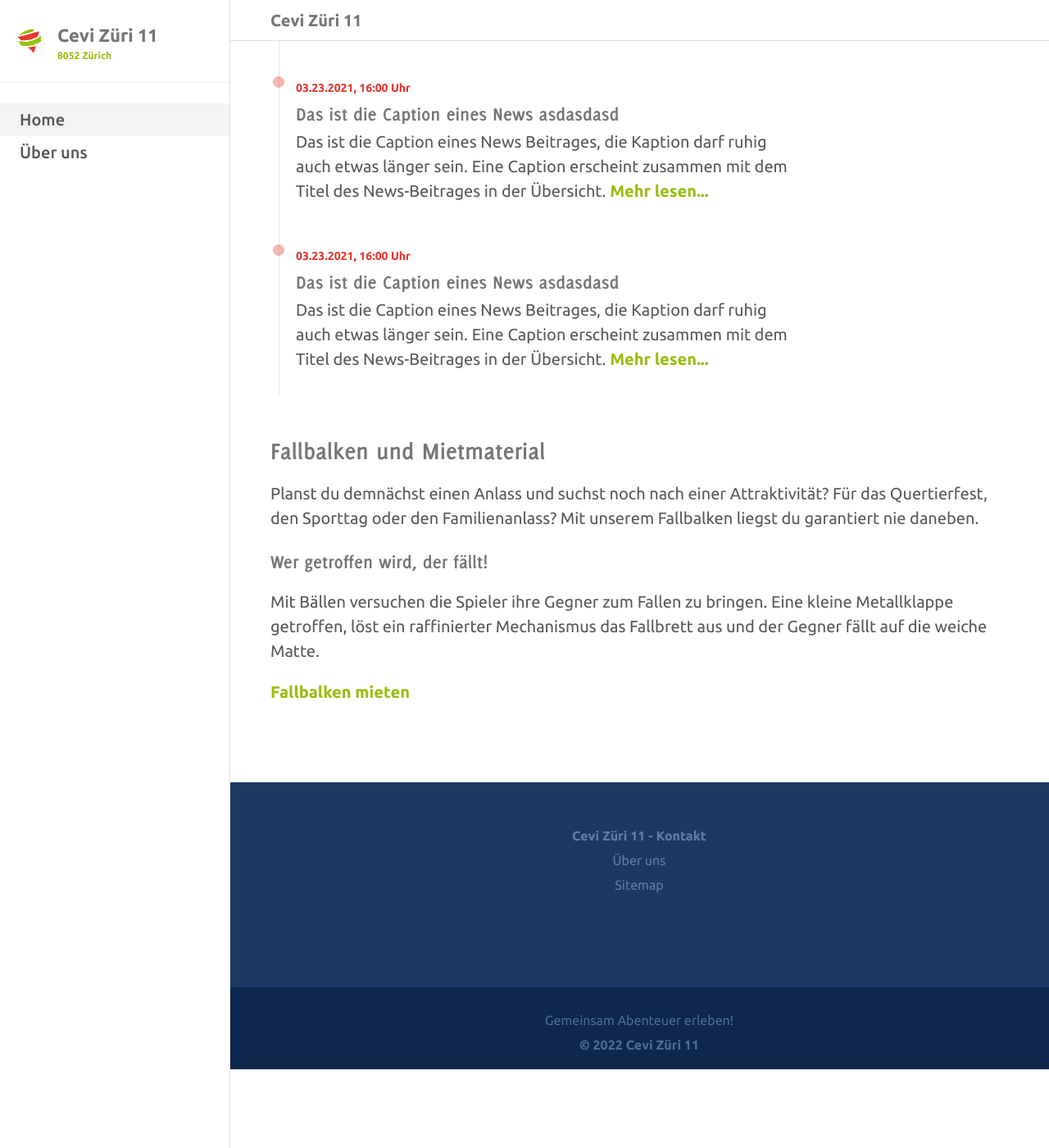
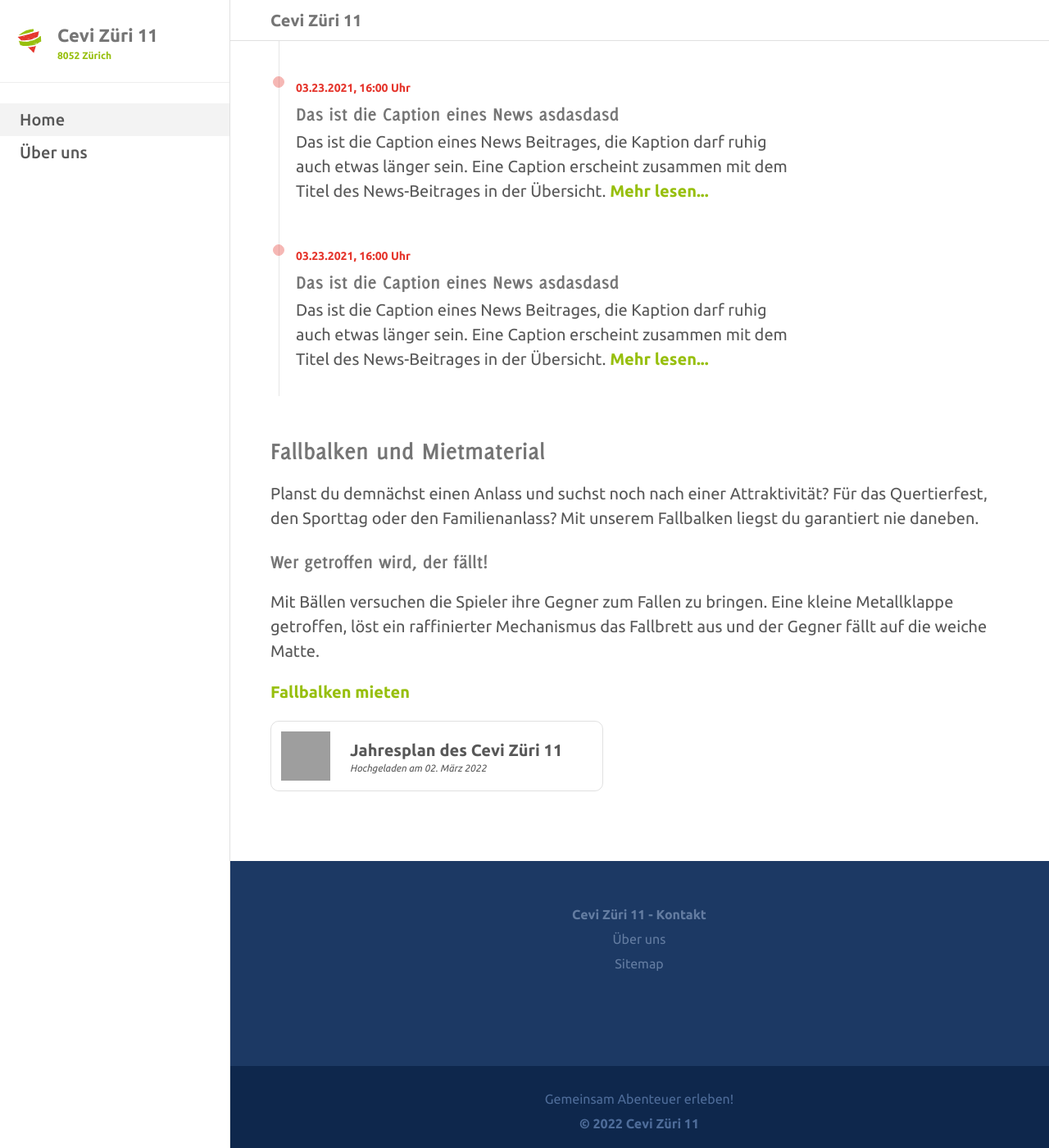
Before and after one commit to wp99cp/cevi_zh11_webpage, a Jekyll site: the page built from content/startseite.md, in a window 1280 px wide and 1400 px high, scrolled down 1066 px. Shown: the whole window at 82% size. Built offline with Jekyll 4.4.1, drawn with Linux system fonts in a browser that asks for light colours; before the commit the page ends 2370 px from its top, so only the background shows below that.

Commit message:
add support download liquid tag
- add liquid tag for displaying a document for download

```diff
--- /dev/null
+++ b/_plugins/download-container.rb
@@ -0,0 +1,34 @@
+module Jekyll
+  class RenderTimeTag < Liquid::Tag
+
+    def initialize(tag_name, input, tokens)
+      super
+      @input = input
+    end
+
+    def split_params(params)
+      params.split("::").map(&:strip)
+    end
+
+    def render(context)
+
+      args = split_params(@input)
+      doc_path = args[0]
+      doc_description = args[1]
+      doc_change_date = args[2]
+
+      output = "<div class=\" download-container \">
+        <a href=\"#{doc_path}\">
+          <icon class=\" download-icon pdf-icon \"></icon>
+          <span class=\" download-title \">#{doc_description}</span>
+          <span class=\" download-change-date \">Hochgeladen am #{doc_change_date}</span>
+        </a>
+      </div>"
+
+      output
+
+    end
+  end
+end
+
+Liquid::Template.register_tag('document', Jekyll::RenderTimeTag)
--- a/_sass/cevi_zh11/_base.scss
+++ b/_sass/cevi_zh11/_base.scss
@@ -3,6 +3,7 @@
 @import "shadows_borders";
 @import "fonts";
 @import "news-entry";
+@import "download-container";
 
 html, body {
   height: 100%;
--- /dev/null
+++ b/_sass/cevi_zh11/download-container.scss
@@ -0,0 +1,62 @@
+@import "shadows_borders";
+@import "colors";
+
+$container-spacing: 12px;
+
+.download-container a {
+
+  user-select: none;
+
+  border: $separator-border;
+  border-radius: 10px;
+  padding: $container-spacing;
+  height: 60px;
+  width: calc(100% - #{2 * $container-spacing + 4px});
+  max-width: 380px;
+
+  display: grid;
+  grid-template-columns: 60px auto;
+  grid-template-rows: 36px auto;
+  grid-column-gap: 2 * $container-spacing;
+
+  margin: 10px 0;
+
+  .download-icon {
+
+    height: 60px;
+    width: 60px;
+
+    grid-row-start: 1;
+    grid-row-end: 3;
+
+  }
+
+  .pdf-icon {
+    background-image: url(https://zh11.ch/templates/zh11/res/icons/pdf.svg);
+  }
+
+  .download-title {
+
+    margin-top: 10px;
+    line-height: 26px;
+    font-size: 20px;
+    font-weight: bold;
+    overflow: hidden;
+
+  }
+
+  .download-change-date {
+
+    font-size: 12px;
+    font-style: italic;
+    font-weight: normal;
+
+  }
+
+}
+
+.download-container a:hover {
+
+  background-color: $contrast-background;
+
+}
--- a/content/startseite.md
+++ b/content/startseite.md
@@ -26,3 +26,5 @@ Planst du demnächst einen Anlass und suchst noch nach einer Attraktivität? Fü
 Mit Bällen versuchen die Spieler ihre Gegner zum Fallen zu bringen. Eine kleine Metallklappe getroffen, löst ein raffinierter Mechanismus das Fallbrett aus und der Gegner fällt auf die weiche Matte.
 
 [Fallbalken mieten](/material)
+
+{% document /documents/test.pdf :: Jahresplan des Cevi Züri 11 :: 02. März 2022 %}
```
